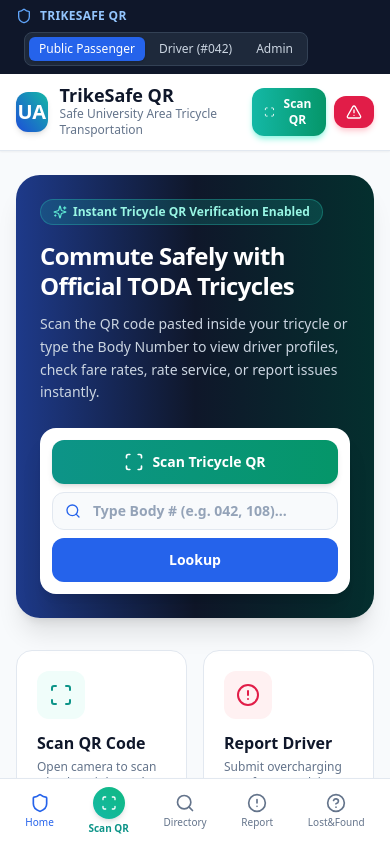
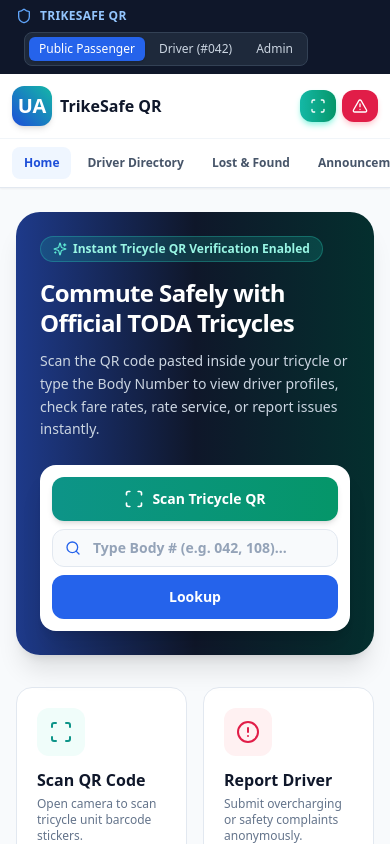
Before and after one commit to sksprades/Toda, a React (Vite) app: page / in a window 390 px wide. Shown: the top 844 px of the page. Built offline with nearby package versions, Linux system fonts and the light colour scheme.

Commit message:
Add files via upload

```diff
--- a/src/main.jsx
+++ b/src/main.jsx
@@ -410,8 +410,29 @@ function App() {
     );
   }, [drivers, searchQuery]);
 
+  const responsiveNavItems = role === 'public'
+    ? [
+        { label: 'Home', tab: 'home' },
+        { label: 'Driver Directory', tab: 'directory' },
+        { label: 'Lost & Found', tab: 'lostfound' },
+        { label: 'Announcements', tab: 'news' },
+        { label: 'File Report', tab: 'report' },
+        { label: 'Rate Driver', tab: 'rate' }
+      ]
+    : role === 'driver'
+      ? [
+          { label: 'Driver Dashboard', tab: 'driverDash' },
+          { label: 'Directory', tab: 'directory' },
+          { label: 'Lost & Found', tab: 'lostfound' }
+        ]
+      : [
+          { label: 'Admin Dashboard', tab: 'adminDash' },
+          { label: 'Manage Drivers', tab: 'directory' },
+          { label: 'Announcements', tab: 'news' }
+        ];
+
   return (
-    <div className="min-h-screen bg-slate-50 font-sans text-slate-800 pb-24 md:pb-8 flex flex-col justify-between">
+    <div className="min-h-screen bg-slate-50 font-sans text-slate-800 flex flex-col justify-between">
 
       {/* Toast Notification */}
       {toast && (
@@ -457,14 +478,14 @@ function App() {
         </div>
 
         {/* Main Navbar */}
-        <div className="max-w-7xl mx-auto px-4 py-3 flex items-center justify-between">
-          <div className="flex items-center space-x-3 cursor-pointer" onClick={() => setActiveTab(role === 'public' ? 'home' : role === 'driver' ? 'driverDash' : 'adminDash')}>
-            <div className="w-10 h-10 rounded-xl bg-blue-600 text-white flex items-center justify-center font-bold text-xl shadow-md bg-gradient-to-tr from-blue-700 to-teal-500">
+        <div className="max-w-7xl mx-auto w-full px-3 sm:px-4 py-3 flex items-center justify-between gap-2">
+          <div className="flex min-w-0 items-center space-x-2 sm:space-x-3 cursor-pointer" onClick={() => setActiveTab(role === 'public' ? 'home' : role === 'driver' ? 'driverDash' : 'adminDash')}>
+            <div className="w-10 h-10 shrink-0 rounded-xl bg-blue-600 text-white flex items-center justify-center font-bold text-xl shadow-md bg-gradient-to-tr from-blue-700 to-teal-500">
               UA
             </div>
-            <div>
-              <h1 className="font-bold text-lg md:text-xl text-slate-900 leading-none">TrikeSafe QR</h1>
-              <p className="text-xs text-slate-500 mt-0.5">Safe University Area Tricycle Transportation</p>
+            <div className="min-w-0">
+              <h1 className="truncate font-bold text-base sm:text-lg md:text-xl text-slate-900 leading-none">TrikeSafe QR</h1>
+              <p className="hidden sm:block text-xs text-slate-500 mt-0.5">Safe University Area Tricycle Transportation</p>
             </div>
           </div>
 
@@ -500,24 +521,57 @@ function App() {
           </nav>
 
           {/* Quick Action Buttons Header */}
-          <div className="flex items-center space-x-2">
+          <div className="flex shrink-0 items-center space-x-1.5 sm:space-x-2">
             <button
               onClick={() => setIsQrScannerOpen(true)}
-              className="px-3 py-2 rounded-xl bg-gradient-to-r from-teal-500 to-emerald-600 hover:from-teal-600 hover:to-emerald-700 text-white text-xs md:text-sm font-bold flex items-center space-x-1.5 shadow-md shadow-teal-200 transition"
+              aria-label="Scan QR"
+              className="px-2.5 sm:px-3 py-2 rounded-xl bg-gradient-to-r from-teal-500 to-emerald-600 hover:from-teal-600 hover:to-emerald-700 text-white text-xs md:text-sm font-bold flex items-center space-x-1.5 shadow-md shadow-teal-200 transition"
             >
               <Scan className="w-4 h-4 animate-pulse" />
-              <span>Scan QR</span>
+              <span className="hidden sm:inline">Scan QR</span>
             </button>
 
             <button
               onClick={() => setActiveTab('emergency')}
-              className="px-3 py-2 rounded-xl bg-rose-600 hover:bg-rose-700 text-white text-xs md:text-sm font-semibold flex items-center space-x-1.5 shadow-md shadow-rose-200 transition"
+              aria-label="Emergency SOS"
+              className="px-2.5 sm:px-3 py-2 rounded-xl bg-rose-600 hover:bg-rose-700 text-white text-xs md:text-sm font-semibold flex items-center space-x-1.5 shadow-md shadow-rose-200 transition"
             >
               <AlertTriangle className="w-4 h-4" />
               <span className="hidden sm:inline">SOS</span>
             </button>
           </div>
         </div>
+
+        <nav aria-label="Primary navigation" className="lg:hidden border-t border-slate-100 bg-white">
+          <div className="mx-auto flex max-w-7xl gap-1 overflow-x-auto px-3 py-2 sm:px-4">
+            {responsiveNavItems.map(({ label, tab }) => {
+              const isActive = activeTab === tab;
+              const activeStyle = role === 'admin'
+                ? 'bg-amber-50 text-amber-700'
+                : role === 'driver'
+                  ? 'bg-emerald-50 text-emerald-700'
+                  : tab === 'report'
+                    ? 'bg-rose-50 text-rose-700'
+                    : tab === 'rate'
+                      ? 'bg-amber-50 text-amber-700'
+                      : 'bg-blue-50 text-blue-700';
+
+              return (
+                <button
+                  key={tab}
+                  type="button"
+                  onClick={() => setActiveTab(tab)}
+                  aria-current={isActive ? 'page' : undefined}
+                  className={`shrink-0 whitespace-nowrap rounded-lg px-3 py-2 text-xs sm:text-sm font-semibold transition ${
+                    isActive ? activeStyle : 'text-slate-600 hover:bg-slate-100'
+                  }`}
+                >
+                  {label}
+                </button>
+              );
+            })}
+          </div>
+        </nav>
       </header>
 
       {/* MAIN CONTENT AREA */}
@@ -2094,51 +2148,6 @@ CREATE TABLE announcements (
         </div>
       </footer>
 
-      {/* MOBILE BOTTOM NAVIGATION BAR */}
-      <div className="lg:hidden fixed bottom-0 inset-x-0 bg-white border-t border-slate-200 z-40 px-2 py-1 flex justify-around items-center shadow-lg">
-        <button
-          onClick={() => setActiveTab(role === 'public' ? 'home' : role === 'driver' ? 'driverDash' : 'adminDash')}
-          className={`flex flex-col items-center py-1 px-3 ${['home', 'driverDash', 'adminDash'].includes(activeTab) ? 'text-blue-600' : 'text-slate-500'}`}
-        >
-          <Shield className="w-5 h-5" />
-          <span className="text-[10px] font-medium mt-0.5">Home</span>
-        </button>
-
-        <button
-          onClick={() => setIsQrScannerOpen(true)}
-          className="flex flex-col items-center py-1 px-3 text-teal-600 font-bold"
-        >
-          <div className="w-8 h-8 rounded-full bg-gradient-to-tr from-teal-500 to-emerald-500 text-white flex items-center justify-center shadow-md">
-            <Scan className="w-4 h-4" />
-          </div>
-          <span className="text-[10px] font-bold mt-0.5">Scan QR</span>
-        </button>
-
-        <button
-          onClick={() => setActiveTab('directory')}
-          className={`flex flex-col items-center py-1 px-3 ${activeTab === 'directory' ? 'text-blue-600' : 'text-slate-500'}`}
-        >
-          <Search className="w-5 h-5" />
-          <span className="text-[10px] font-medium mt-0.5">Directory</span>
-        </button>
-
-        <button
-          onClick={() => setActiveTab('report')}
-          className={`flex flex-col items-center py-1 px-3 ${activeTab === 'report' ? 'text-rose-600' : 'text-slate-500'}`}
-        >
-          <AlertCircle className="w-5 h-5" />
-          <span className="text-[10px] font-medium mt-0.5">Report</span>
-        </button>
-
-        <button
-          onClick={() => setActiveTab('lostfound')}
-          className={`flex flex-col items-center py-1 px-3 ${activeTab === 'lostfound' ? 'text-blue-600' : 'text-slate-500'}`}
-        >
-          <HelpCircle className="w-5 h-5" />
-          <span className="text-[10px] font-medium mt-0.5">Lost&Found</span>
-        </button>
-      </div>
-
     </div>
   );
 }
```
Also changed, not shown: 2 other files (tests, documents, lock files or other folders).
